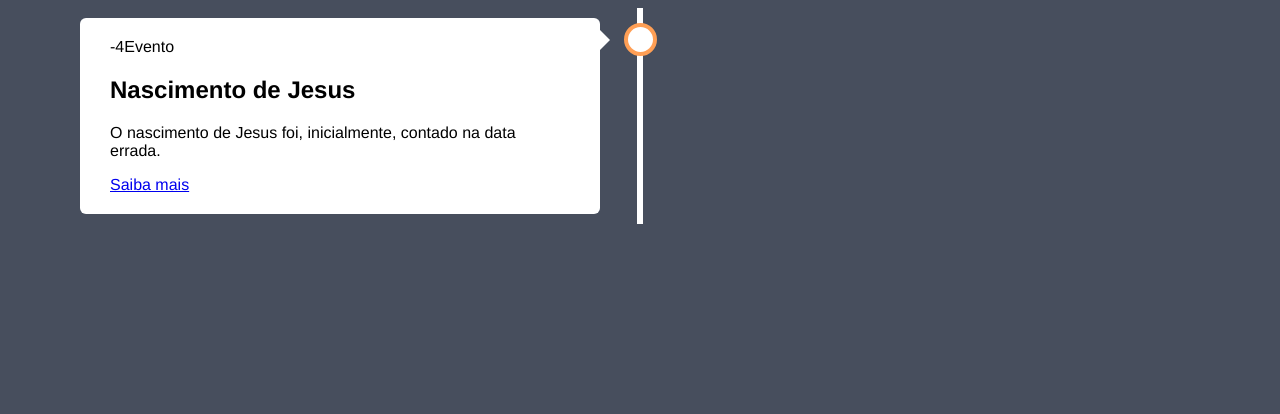
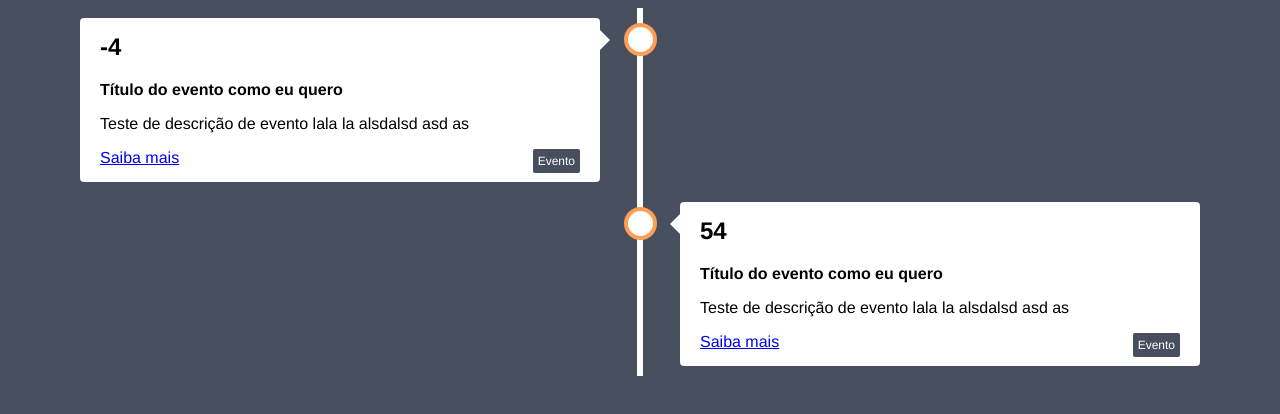
Before and after one commit to SalatielBairros/church-timeline, an Angular app: page / in a window 1280 px wide. Shown: the top 414 px of the page. Built offline with nearby package versions, Linux system fonts and the light colour scheme.

Commit message:
Componentização dos cards

```diff
--- a/src/app/app.component.html
+++ b/src/app/app.component.html
@@ -1,6 +1,6 @@
 <!--The content below is only a placeholder and can be replaced.-->
 <div class="timeline">
-  <app-event-card *ngFor="let event of events" [historicEvent]="event"></app-event-card>
+  <app-event-card *ngFor="let event of events; let i = index" [index]="i" [historicEvent]="event"></app-event-card>
 </div>
 
 <router-outlet></router-outlet>
--- a/src/app/app.component.ts
+++ b/src/app/app.component.ts
@@ -11,9 +11,17 @@ export class AppComponent implements OnInit{
 
   ngOnInit(): void {
     this.events.push(<HistoricEvent>{
-      description: "O nascimento de Jesus foi, inicialmente, contado na data errada.",
-      title: "Nascimento de Jesus",
+      description: "Teste de descrição de evento lala la alsdalsd asd as",
+      title: "Título do evento como eu quero",
       year: -4,
+      tag: "Evento",
+      referenceLink: "http://google.com.br"
+    });
+
+    this.events.push(<HistoricEvent>{
+      description: "Teste de descrição de evento lala la alsdalsd asd as",
+      title: "Título do evento como eu quero",
+      year: 54,
       tag: "Evento",
       referenceLink: "http://google.com.br"
     });
--- a/src/app/event-card/event-card.component.html
+++ b/src/app/event-card/event-card.component.html
@@ -1,9 +1,9 @@
-<div class="container left" *ngIf="historicEvent != null">
+<div class="container {{cssClass}}" *ngIf="historicEvent != null">
   <div class="content">
-    <span class="year">{{historicEvent.year}}</span>
-    <span class="tag">{{historicEvent.tag}}</span>
-    <h2 class="title">{{historicEvent.title}}</h2>
+    <h2 class="year">{{historicEvent.year}}</h2>
+    <span class="title">{{historicEvent.title}}</span>
     <p class="description">{{historicEvent.description}}</p>
     <a href="{{historicEvent.referenceLink}}" target="_blank" class="reference-link">Saiba mais</a>
+    <span class="tag">{{historicEvent.tag}}</span>
   </div>
 </div>
--- a/src/app/event-card/event-card.component.ts
+++ b/src/app/event-card/event-card.component.ts
@@ -9,6 +9,23 @@ import { HistoricEvent } from '../api/historic-event.model';
 export class EventCardComponent implements OnInit {
 
   @Input() historicEvent: HistoricEvent;
+  private _index = 0;
+  cssClass = 'left';
+
+  @Input()
+  set index(i: number) {
+    this._index = i;
+
+    if ((i % 2) > 0) {
+      this.cssClass = 'right';
+    } else {
+      this.cssClass = 'left';
+    }
+  }
+
+  get index():number{
+    return this._index;
+  }
 
   constructor() { }
 
--- a/src/styles.less
+++ b/src/styles.less
@@ -3,12 +3,14 @@
 }
 
 /* Set a background color */
+
 body {
   background-color: #474e5d;
   font-family: Helvetica, sans-serif;
 }
 
 /* The actual timeline (the vertical ruler) */
+
 .timeline {
   position: relative;
   max-width: 1200px;
@@ -16,6 +18,7 @@ body {
 }
 
 /* The actual timeline (the vertical ruler) */
+
 .timeline::after {
   content: '';
   position: absolute;
@@ -28,6 +31,7 @@ body {
 }
 
 /* Container around content */
+
 .container {
   padding: 10px 40px;
   position: relative;
@@ -36,6 +40,7 @@ body {
 }
 
 /* The circles on the timeline */
+
 .container::after {
   content: '';
   position: absolute;
@@ -50,16 +55,19 @@ body {
 }
 
 /* Place the container to the left */
+
 .left {
   left: 0;
 }
 
 /* Place the container to the right */
+
 .right {
   left: 50%;
 }
 
 /* Add arrows to the left container (pointing right) */
+
 .left::before {
   content: " ";
   height: 0;
@@ -74,6 +82,7 @@ body {
 }
 
 /* Add arrows to the right container (pointing left) */
+
 .right::before {
   content: " ";
   height: 0;
@@ -88,47 +97,73 @@ body {
 }
 
 /* Fix the circle for containers on the right side */
+
 .right::after {
   left: -16px;
 }
 
 /* The actual content */
+
 .content {
-  padding: 20px 30px;
+  padding: 15px 20px;
   background-color: white;
   position: relative;
-  border-radius: 6px;
+  border-radius: 4px;
 }
 
 /* Media queries - Responsive timeline on screens less than 600px wide */
+
 @media screen and (max-width: 600px) {
-/* Place the timelime to the left */
+  /* Place the timelime to the left */
   .timeline::after {
     left: 31px;
   }
-
-/* Full-width containers */
+  /* Full-width containers */
   .container {
     width: 100%;
     padding-left: 70px;
     padding-right: 25px;
   }
-
-/* Make sure that all arrows are pointing leftwards */
+  /* Make sure that all arrows are pointing leftwards */
   .container::before {
     left: 60px;
     border: medium solid white;
     border-width: 10px 10px 10px 0;
     border-color: transparent white transparent transparent;
   }
-
-/* Make sure all circles are at the same spot */
-  .left::after, .right::after {
+  /* Make sure all circles are at the same spot */
+  .left::after,
+  .right::after {
     left: 15px;
   }
-
-/* Make all right containers behave like the left ones */
+  /* Make all right containers behave like the left ones */
   .right {
     left: 0%;
   }
 }
+
+.year {
+  margin-top: 0;
+}
+
+.title {
+  font-weight: bold;
+  display: block;
+}
+
+.description {
+  display: block;
+}
+
+.reference-link {
+  display: inline-block;
+}
+
+.tag {
+  font-size: 12px;
+  background-color: #474e5d;
+  color: #FFF;
+  padding: 5px;
+  border-radius: 2px;
+  float: right;
+}
```
